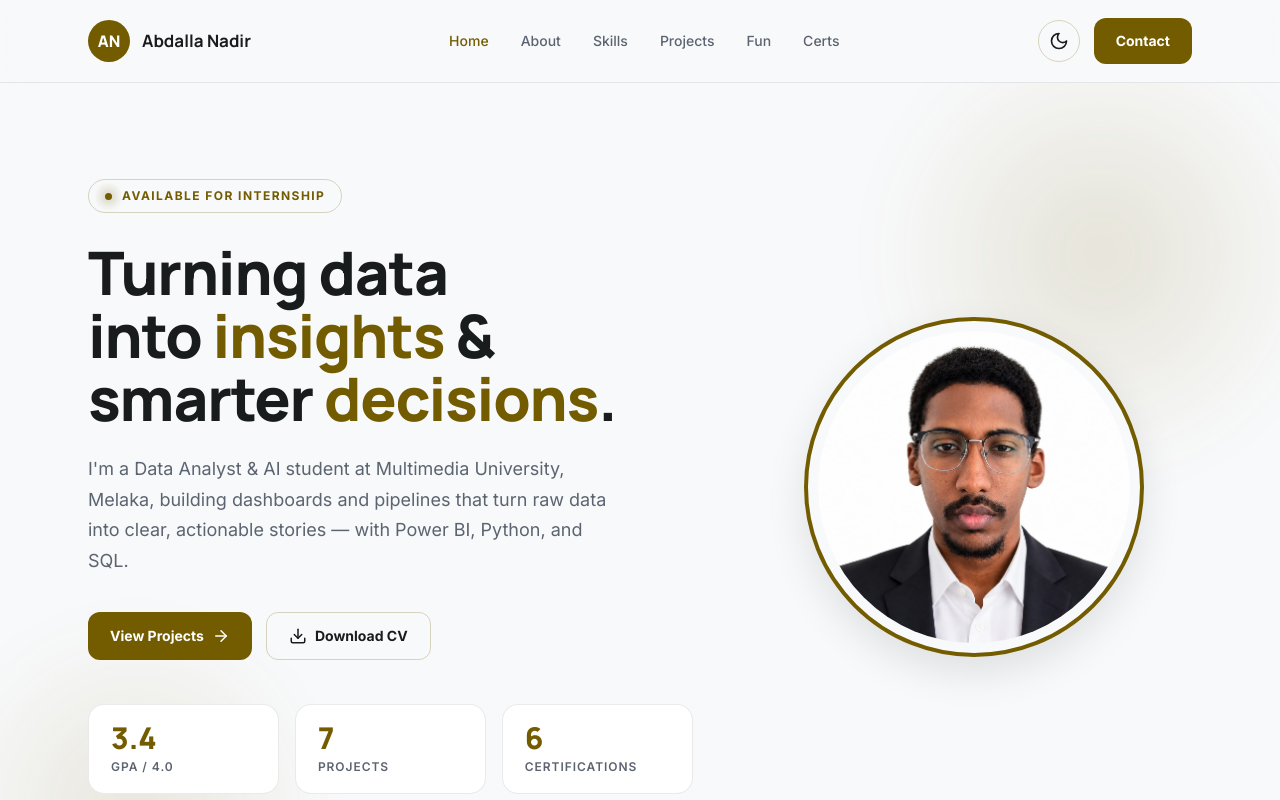
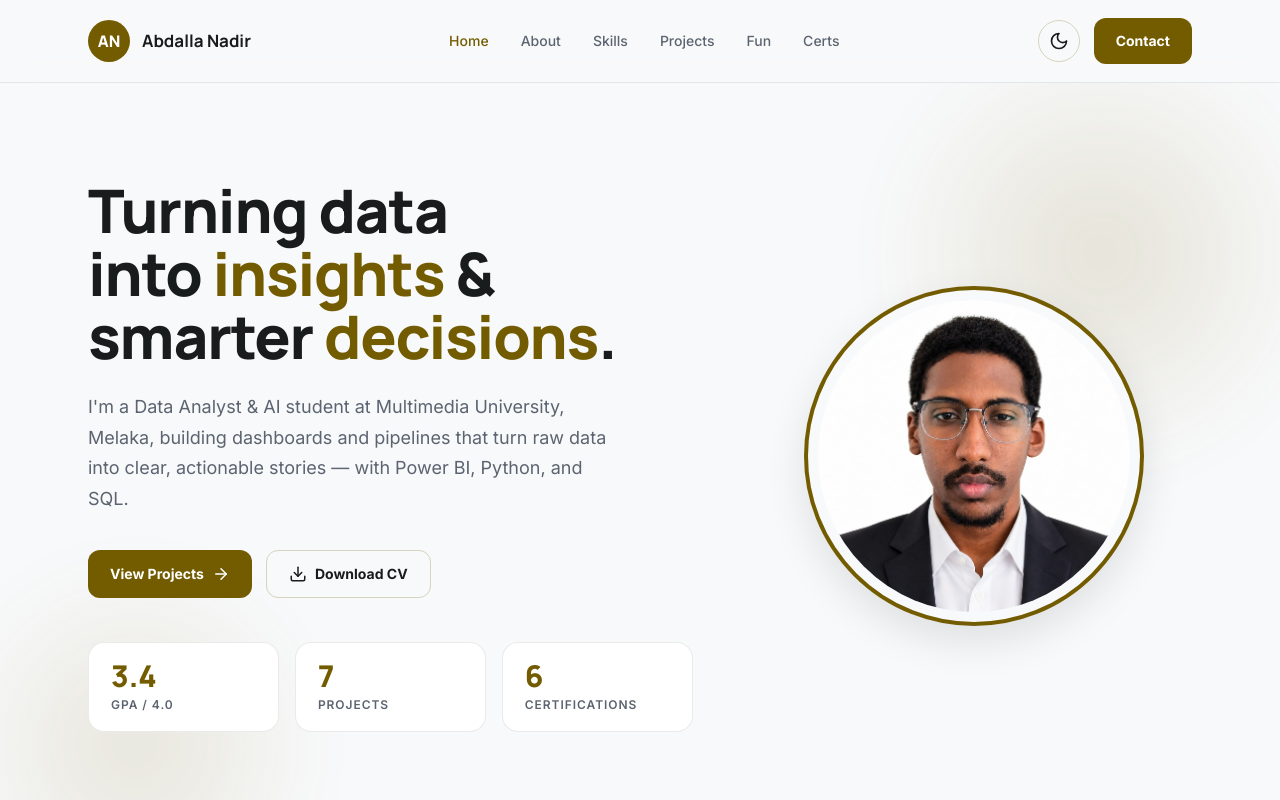
Before and after one commit to abdulla-cc/abdalla-nadir-portfolio, a React (Vite) app: page / in a window 1280 px wide. Shown: the top 800 px of the page. Built offline with nearby package versions, Linux system fonts and the light colour scheme.

Commit message:
Remove "Available for internship" badge from hero
Co-Authored-By: Claude Sonnet 5 <noreply@anthropic.com>
Claude-Session: https://claude.ai/code/session_01NQ3LFLaMWwivkQxYVkccwa

```diff
--- a/src/components/Hero.tsx
+++ b/src/components/Hero.tsx
@@ -28,10 +28,6 @@ export function Hero() {
 
       <div className="mx-auto grid max-w-[1200px] items-center gap-12 px-6 md:px-8 lg:grid-cols-[1.25fr_0.9fr] lg:gap-16 lg:px-12">
         <Reveal className="relative z-1 flex flex-col items-center text-center lg:items-start lg:text-left">
-          <span className="mb-7 inline-flex items-center gap-2.5 rounded-full border border-line px-4 py-2 text-xs font-bold uppercase tracking-[0.12em] text-gold">
-            <span className="pulse-dot h-[7px] w-[7px] rounded-full bg-gold shadow-[0_0_12px_var(--gold)]" />
-            Available for internship
-          </span>
           <h1 className="mb-6 text-4xl font-extrabold leading-[1.05] text-balance md:text-5xl lg:text-[clamp(40px,6vw,60px)]">
             Turning data into <span className="text-gold">insights</span> &amp; smarter{' '}
             <span className="text-gold">decisions</span>.
```
